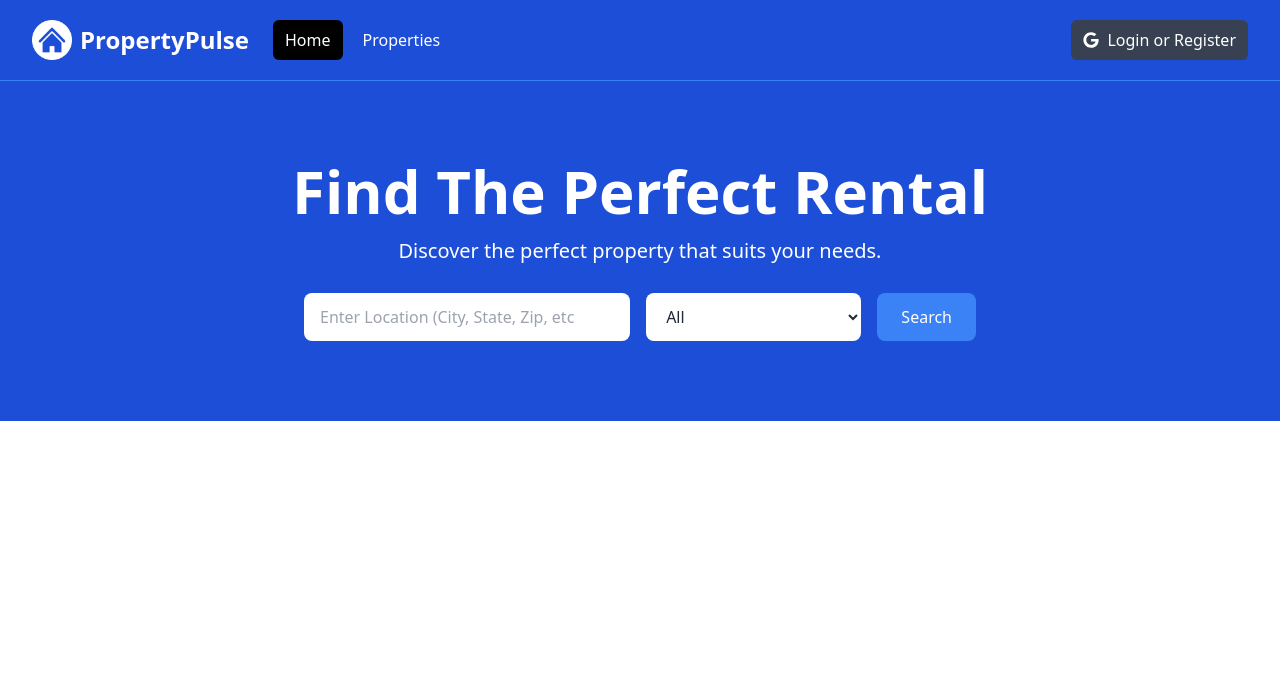
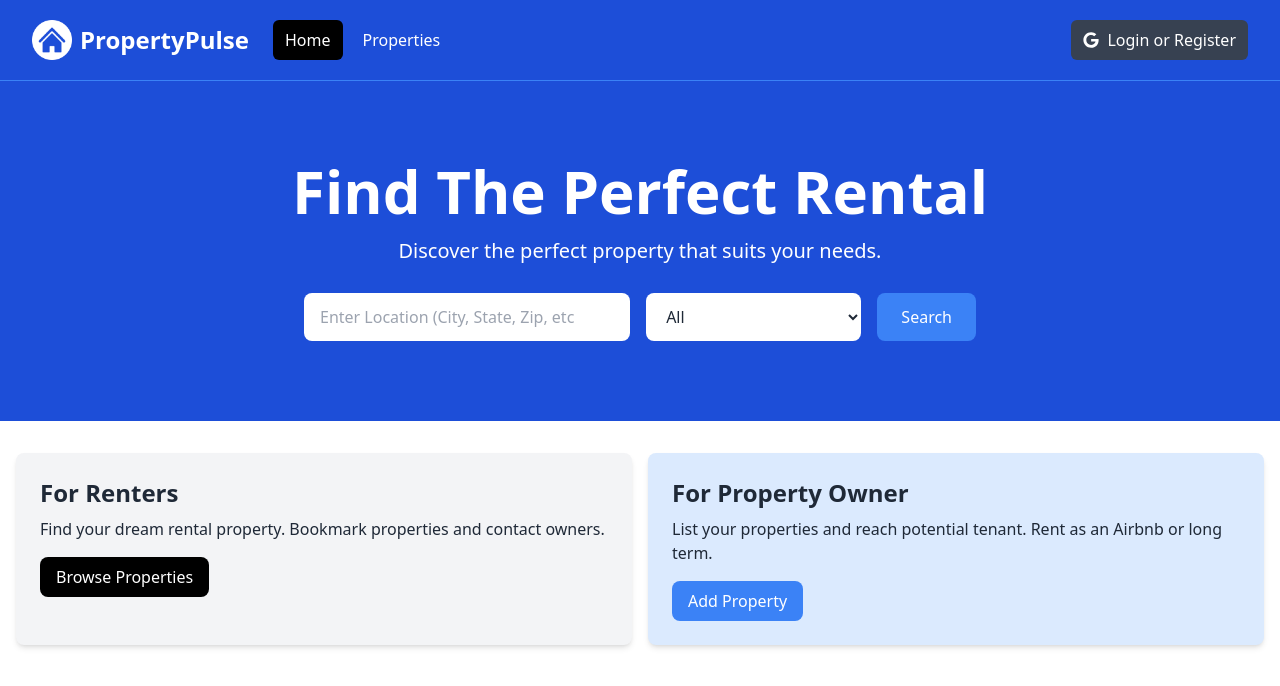
Before and after one commit to jtsz5057/realestate-app, a Next.js app: page / in a window 1280 px wide. Shown: the top 686 px of the page. Built offline with nearby package versions, Linux system fonts and the light colour scheme.

Commit message:
create dynamic components for information boxes on homepage

```diff
--- a/app/page.jsx
+++ b/app/page.jsx
@@ -1,9 +1,11 @@
 import Hero from '@/components/Hero';
+import InfoBoxes from '@/components/InfoBoxes';
 
 const HomePage = () => {
   return (
     <>
       <Hero />
+      <InfoBoxes />
     </>
   )
 }
--- a/components/Hero.jsx
+++ b/components/Hero.jsx
@@ -2,7 +2,7 @@
   return (
     <section className="bg-blue-700 py-20 mb-4">
       <div className="max-w-7xl mx-auto px-4 sm:px-6 lg:px-8 flex flex-col items-center">
-        <div class="text-center">
+        <div className="text-center">
           <h1 className="text-4xl font-extrabold text-white sm:text-5xl md:text-6xl">
             Find The Perfect Rental
           </h1>
@@ -25,7 +25,7 @@
             />
           </div>
           <div className="w-full md:w-2/5 md:pl-2">
-            <label htmlFor="property-type" class="sr-only">Property Type</label>
+            <label htmlFor="property-type" className="sr-only">Property Type</label>
             <select
               id="property-type"
               className="w-full px-4 py-3 rounded-lg bg-white text-gray-800 focus:outline-none focus:ring focus:ring-blue-500"
--- /dev/null
+++ b/components/InfoBox.jsx
@@ -0,0 +1,24 @@
+const InfoBox = ({
+    heading,
+    backgroundColor = 'bg-gray-100',
+    textColor = 'text-gray-800',
+    buttonInfo,
+    children
+}) => {
+  return (
+    <div className={`${backgroundColor} p-6 rounded-lg shadow-md`}>
+        <h2 className={`${textColor} text-2xl font-bold`}>{ heading }</h2>
+            <p className={`${textColor} mt-2 mb-4`}>
+              { children }
+            </p>
+            <a
+              href={ buttonInfo.link }
+              className={`inline-block ${buttonInfo.backgroundColor} text-white rounded-lg px-4 py-2 hover:opacity-80`}
+            >
+              { buttonInfo.text }
+            </a>
+    </div>
+  )
+}
+
+export default InfoBox
--- /dev/null
+++ b/components/InfoBoxes.jsx
@@ -0,0 +1,36 @@
+import InfoBox from "./InfoBox"
+
+const InfoBoxes = () => {
+  return (
+    <section>
+      <div className="container-xl lg:container m-auto">
+        <div className="grid grid-cols-1 md:grid-cols-2 gap-4 p-4 rounded-lg">
+
+          <InfoBox
+            heading='For Renters'
+            backgroundColor="bg-gray-100"
+            buttonInfo={{
+                text: 'Browse Properties',
+                link: '/properties',
+                backgroundColor: 'bg-black '
+            }}>
+              Find your dream rental property. Bookmark properties and contact owners.
+          </InfoBox>
+
+          <InfoBox
+            heading='For Property Owner'
+            backgroundColor="bg-blue-100"
+            buttonInfo={{
+                text: 'Add Property',
+                link: '/properties/add',
+                backgroundColor: 'bg-blue-500 '
+            }}>
+              List your properties and reach potential tenant. Rent as an Airbnb or long term.
+          </InfoBox>
+        </div>
+      </div>
+    </section>
+  )
+}
+
+export default InfoBoxes
```
